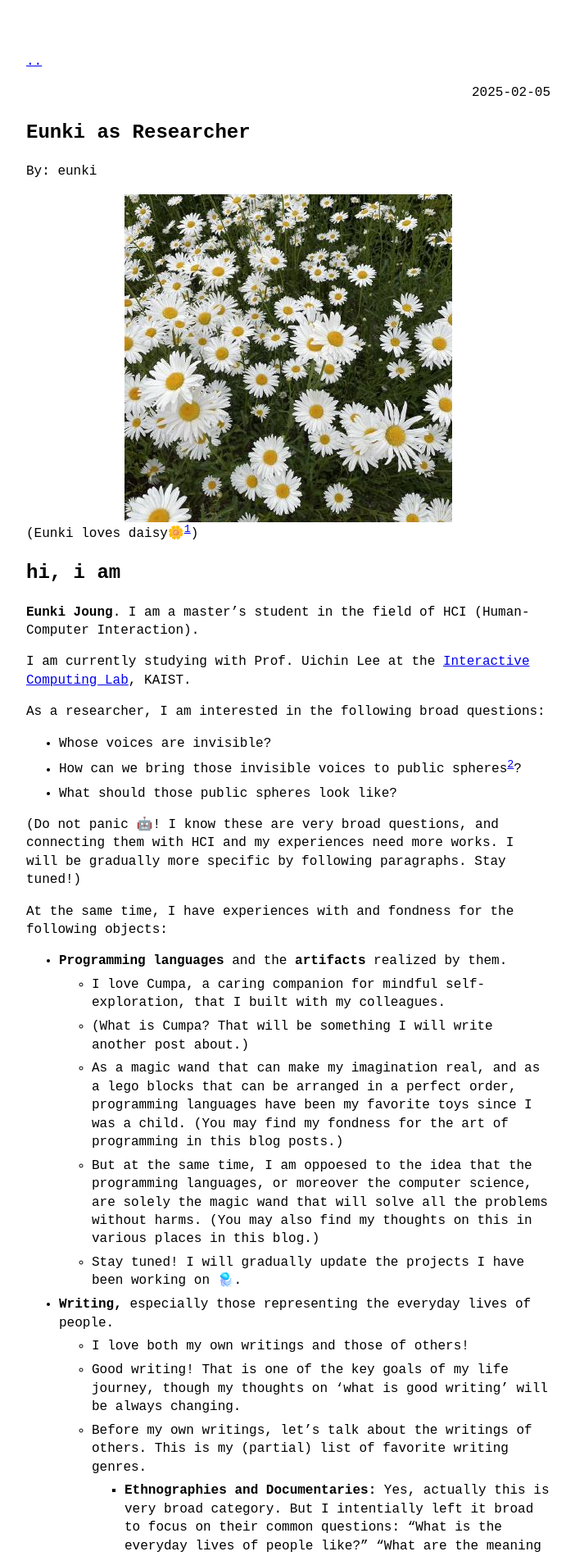
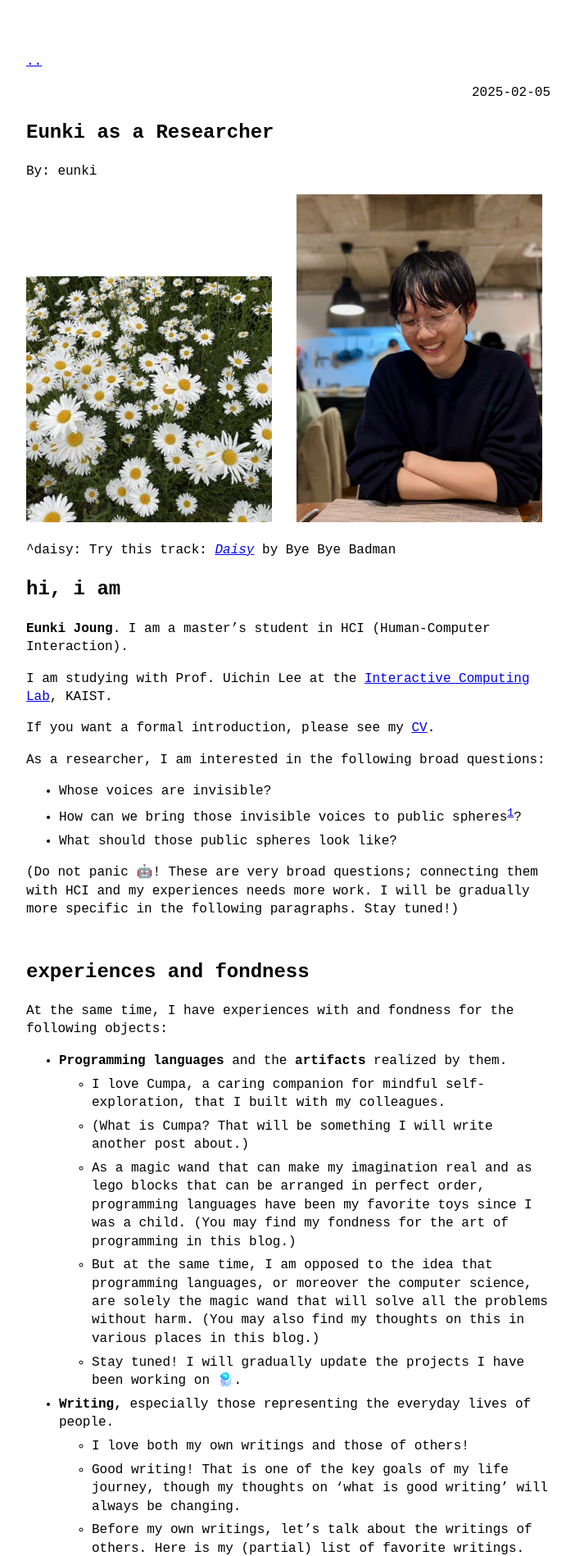
Before and after one commit to eunkiyomi/eunkiyomi.github.io, a Jekyll site: the page built from _posts/2025-02-05-eunki-as-researcher.md, in a window 1280 px wide. Shown: the top 1898 px of the page at 82% size, without its empty margins (288-990 px from the left). Built offline with Jekyll 4.4.1, drawn with Linux system fonts in a browser that asks for light colours; some of the changed text lies outside the part shown.

Commit message:
update: cv and portrait in eunki as a researcher

```diff
--- a/_posts/2025-02-05-eunki-as-researcher.md
+++ b/_posts/2025-02-05-eunki-as-researcher.md
@@ -1,48 +1,62 @@
 ---
 layout: post
-title: Eunki as Researcher
+title: Eunki as a Researcher
 authors:
 - eunki
 ---
 
-![Profile](/assets/img/daisy.jpeg) (Eunki loves daisy🌼[^daisy])
+<style>
+body {
+  /* font-family: serif;
+  font-size: 1.2em; */
+}
+</style>
 
-[^daisy]: Try this track: [*Daisy*](https://www.youtube.com/watch?v=x-sNrLXFerk) by Bye Bye Badman
+![Profile](/assets/img/daisy.jpeg){: style="width: 300px; height: auto; display: inline-block; margin-right: 20px;"}
+![Portrait](/assets/img/portrait.jpg){: style="width: 300px; height: auto; display: inline-block;"}
+
+^daisy: Try this track: [*Daisy*](https://www.youtube.com/watch?v=x-sNrLXFerk) by Bye Bye Badman
 
 # hi, i am
 
-**Eunki Joung**. I am a master's student in the field of HCI (Human-Computer Interaction).
+**Eunki Joung**. I am a master's student in HCI (Human-Computer Interaction).
 
-I am currently studying with Prof. Uichin Lee at the [Interactive Computing Lab](https://ic.kaist.ac.kr), KAIST.
+I am studying with Prof. Uichin Lee at the [Interactive Computing Lab](https://ic.kaist.ac.kr), KAIST.
+
+If you want a formal introduction, please see my [CV](/assets/docs/Eunki_s_CV.pdf).
 
 As a researcher, I am interested in the following broad questions:
 - Whose voices are invisible?
 - How can we bring those invisible voices to public spheres[^public-spheres]?
 - What should those public spheres look like?
 
-[^public-spheres]: Some people may realize Jürgen Habermas's theory, when I say 'public spheres'. I think that can be a good start to share my hope of genuine and inclusive communication, but I am not an expert of his theory yet. Thus, please do not think it as a rigor use of 'public sphere,' if you are knowledgable to that concept. Also, I intentionally used a plural form of 'public spheres' because I think there can be multiple forms of public spheres working well at particular contexts, which I hope to explore.
+[^public-spheres]: Some people may realize Jürgen Habermas's theory when I say 'public spheres.' I think that can be a good start to share my hope of genuine and inclusive communication, but I am not an expert on his theory yet. Thus, please do not think of it as a rigorous use of 'public sphere,' if you are knowledgeable about that concept. Also, I intentionally used a plural form of 'public spheres' because I think there can be multiple forms of public spheres working well at particular contexts, which I hope to explore.
 
-(Do not panic 🤖! I know these are very broad questions, and connecting them with HCI and my experiences need more works. I will be gradually more specific by following paragraphs. Stay tuned!)
+(Do not panic 🤖! These are very broad questions; connecting them with HCI and my experiences needs more work. I will be gradually more specific in the following paragraphs. Stay tuned!)
+
+## experiences and fondness
 
 At the same time, I have experiences with and fondness for the following objects:
 - **Programming languages** and the **artifacts** realized by them.
   - I love Cumpa, a caring companion for mindful self-exploration, that I built with my colleagues.
   - (What is Cumpa? That will be something I will write another post about.)
-  - As a magic wand that can make my imagination real, and as a lego blocks that can be arranged in a perfect order, programming languages have been my favorite toys since I was a child. (You may find my fondness for the art of programming in this blog posts.)
-  - But at the same time, I am oppoesed to the idea that the programming languages, or moreover the computer science, are solely the magic wand that will solve all the problems without harms. (You may also find my thoughts on this in various places in this blog.)
+  - As a magic wand that can make my imagination real and as lego blocks that can be arranged in perfect order, programming languages have been my favorite toys since I was a child. (You may find my fondness for the art of programming in this blog.)
+  - But at the same time, I am opposed to the idea that programming languages, or moreover the computer science, are solely the magic wand that will solve all the problems without harm. (You may also find my thoughts on this in various places in this blog.)
   - Stay tuned! I will gradually update the projects I have been working on 🪼.
 
 - **Writing,** especially those representing the everyday lives of people.
   - I love both my own writings and those of others!
-  - Good writing! That is one of the key goals of my life journey, though my thoughts on 'what is good writing' will be always changing.
-  - Before my own writings, let's talk about the writings of others. This is my (partial) list of favorite writing genres.
-    - **Ethnographies and Documentaries:** Yes, actually this is very broad category. But I intentially left it broad to focus on their common questions: "What is the everyday lives of people like?" "What are the meaning of their everyday lives?" Addressing these questions, the pieces in this category acknowledge the 'meanings' are subjectively constructed by individuals, cultures, and structures, and thus put lots of effort to visit, observe, and represent the sites.
-      - One of my favorite text is "[Poverty as Process: The arrangement of poverty and the anthropology of the vernerable lives](https://product.kyobobook.co.kr/detail/S000200204406)" by Prof. Mun Young Jo (Unfortunately, only Korean version is available. Translation of the title is mine, so it may not be accurate).
-      - Also, I love the book "[The Social Life of Small Urban Spaces](https://en.wikipedia.org/wiki/The_Social_Life_of_Small_Urban_Spaces)." I first met this book in the social computing class led by Prof. Juho Kim, and it was the first time I realized that ethnographic studies and design in the HCI field may be my future path.
-    - **Theories:** Again, very broad category. In my use, these are the texts that interpret the world (represented by a lot of available materials) through a particular lens. If this kind of work does not involve the fieldwork, I call it a 'theory.'
-      - Please see [Human, Place, Hospitality](https://books.google.co.kr/books?id=TQ6vDQAAQBAJ)! Maybe 10 times (again, I am sorry only Korean version is available). The main question of this book is: "When we be human?" "Were we human since we were born? What kind of 'hospitality' let us be a member of society, and thus a human?" It covers various sites and identities (e.g., women, soldiers, disabled people) where they are excluded from, or conditionally included to the society, and thus the position of 'human' is not guaranteed. I read this book when I was a college student, and its insightful theoretical viewpoints have been motivating me to study (not just advocate) inclusion of marginzalized, not 'normal' people.
-      - 'Normal,' with the quotation marks? The former book had led me to be interested in Erving Goffman, a 20C sociologist who left a lot of insights on the construction of the 'normal' and the experiences and strategies of people who are not 'normal,' such as people with [stigma](https://en.wikipedia.org/wiki/Stigma:_Notes_on_the_Management_of_Spoiled_Identity), people in [asylums](https://en.wikipedia.org/wiki/Asylums_(book)), or people who fell into temporary 'abnormal' situations (See [The Presentation of Self in Everyday Life](https://en.wikipedia.org/wiki/The_Presentation_of_Self_in_Everyday_Life) or [Interaction Ritual](https://en.wikipedia.org/wiki/Interaction_Ritual:_Essays_on_Face-to-Face_Behavior)). Among these, my favorite is Stigma (1963), which describes how the stigmatized people manage their visible cues of identity like a game, revealing and concealing them in a strategic way.
-        - Also, Goffman investigated a lot about 'symbolic' interactions, such as greeting. If you want, you can give a warm greet to me here: The [Guest Book](https://eunkiyomi.github.io/2023/10/26/symbolic-interactions.html).
+  - Good writing! That is one of the key goals of my life journey, though my thoughts on 'what is good writing' will always be changing.
+  - Before my own writings, let's talk about the writings of others. Here is my (partial) list of favorite writings.
+  - **Ethnographies and Documentaries:** Yes, this category is very broad. I intentionally left it broad to focus on their common questions: "What are the everyday lives of people like?" "What are the meanings of their everyday lives?" Addressing these questions, the texts in this category acknowledge that the 'meanings' are subjectively constructed by individuals, cultures, and structures. Thus, these texts put a lot of effort into visiting, observing, and representing particular sites.
+    - One of my favorite texts is "[Poverty as Process: The Arrangement of Poverty and the Anthropology of the Vulnerable Lives](https://product.kyobobook.co.kr/detail/S000200204406)" by Prof. Mun Young Jo (Unfortunately, only the Korean version is available.).
+    - Also, I love the book "[The Social Life of Small Urban Spaces](https://en.wikipedia.org/wiki/The_Social_Life_of_Small_Urban_Spaces)." I first read this book in the social computing class led by Prof. Juho Kim, and it was the first time I thought that ethnographic studies and design in the HCI field might be my future path.
+  - **Theories:** Again, a broad category. In my use, these are the texts that interpret the world (represented by a lot of available materials) through a particular lens. If this kind of work does not involve fieldwork, I call it a 'theory.'
+    - Please see [Human, Place, Hospitality](https://books.google.co.kr/books?id=TQ6vDQAAQBAJ)! Maybe for 10 times (again, I am sorry that only the Korean version is available). The main question of this book is: "When do we become human?" "Were we human since we were born? What kind of 'hospitality' let us be a member of society, and thus a human?" It covers various sites and identities (e.g., women, soldiers, disabled people) where they are excluded from or 'conditionally included in' society, and thus the position of 'human' is not guaranteed. I read this book when I was a college student, and its insightful theoretical viewpoints have been motivating me to study (not just advocate) the inclusion of marginalized, not 'normal' people.
+    - 'Normal,' with the quotation marks? The former book had led me to be interested in Erving Goffman, a 20C sociologist who left a lot of insights on the construction of the 'normal' and the experiences and strategies of people who are not 'normal,' such as people with [stigma](https://en.wikipedia.org/wiki/Stigma:_Notes_on_the_Management_of_Spoiled_Identity), people in [asylums](https://en.wikipedia.org/wiki/Asylums_(book)), or people who fell into temporary 'abnormal' situations (See [The Presentation of Self in Everyday Life](https://en.wikipedia.org/wiki/The_Presentation_of_Self_in_Everyday_Life) or [Interaction Ritual](https://en.wikipedia.org/wiki/Interaction_Ritual:_Essays_on_Face-to-Face_Behavior)). Among these, my favorite is Stigma (1963), which describes how stigmatized people manage their visible cues of identity like a game, revealing and concealing them strategically.
+      - Also, Goffman investigated a lot about 'symbolic' interactions, such as greetings. *If you want, you can give a warm greet to me here: The [Guest Book](https://eunkiyomi.github.io/2023/10/26/symbolic-interactions.html).*
 
-# good bye ... for now
-![GIF image: I am pretending to write something down](/assets/img/writing.gif)(This post is evolving. I will add more in the future. Stay tuned!)
+## good bye ... temporarily
+![GIF image: I am pretending to write something down](/assets/img/writing.gif){: style="width: 100px; height: auto; display: block; margin-left: auto; margin-right: auto;"}
+
+This post is evolving. I will add more in the future. Stay tuned!
```
Also changed, not shown: _posts/2020-09-25-welcome-to-jekyll.markdown (deleted, +0 -29 lines), _posts/2023-11-06-install-hnswlib-for-python.md (deleted, +0 -33 lines), assets/js/symbolic_interactions.js (+7 -1 lines), assets/img/portrait.jpg (added), 1 other file.
